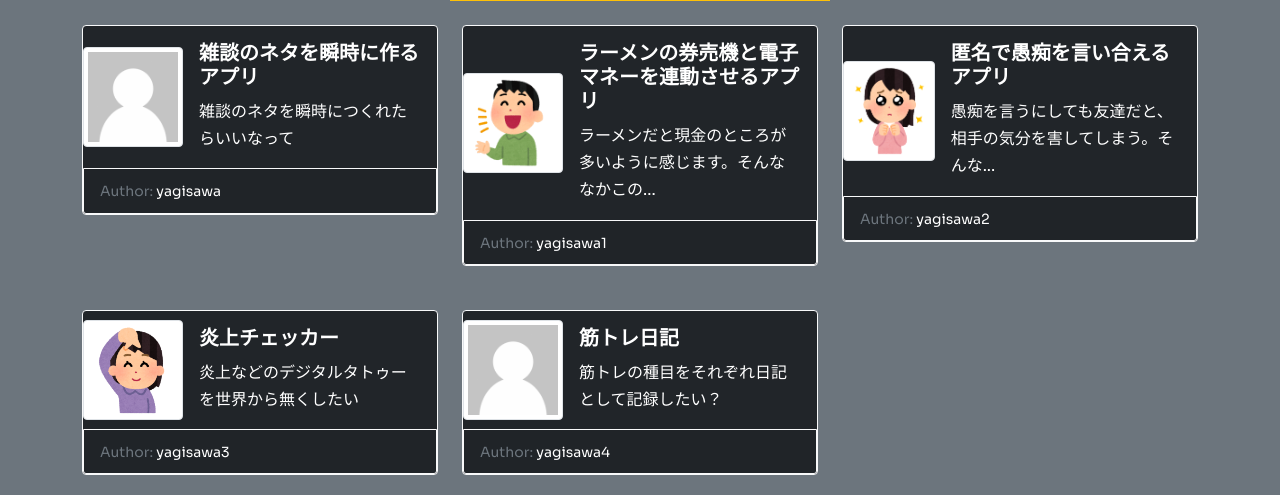
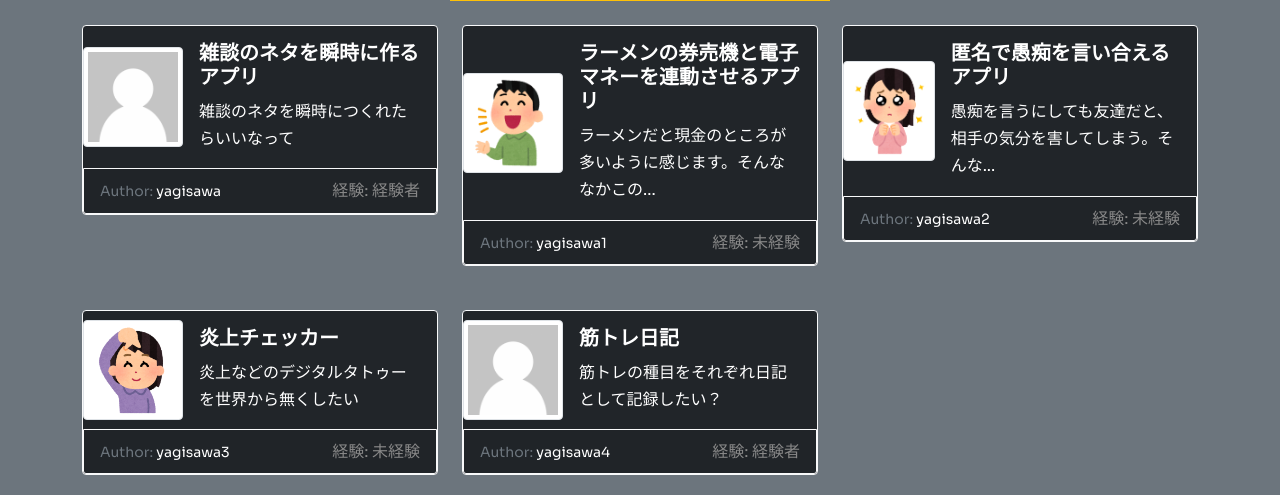
Before and after one commit to goat2130/Django-portfolio-first, a Django app: page / in a window 1280 px wide. Shown: the part 579-1074 px from the top of the page. Run offline with Django 4.2, Linux system fonts and the light colour scheme; data comes from the database, SQL or seed files in the repository; both versions use the stored data as it was after the commit.

Commit message:
feat1.90 経験欄追加

```diff
--- a/myapp/forms.py
+++ b/myapp/forms.py
@@ -31,4 +31,4 @@ class CommentForm(forms.ModelForm):
 class ProfileForm(forms.ModelForm):
     class Meta:
         model = Profile
-        fields = ('bio', 'website', 'location', 'avatar')
+        fields = ('bio', 'website', 'location', 'avatar', 'experience')
--- a/myapp/models.py
+++ b/myapp/models.py
@@ -32,6 +32,11 @@ class Post(models.Model):
         return self.title
 
 class Profile(models.Model):
+    EXPERIENCE_CHOICES = [
+        ('未経験', '未経験'),
+        ('経験者', '経験者'),
+    ]
+
     user = models.OneToOneField(User, on_delete=models.CASCADE)
     bio = models.TextField(max_length=500, blank=True)
     website = models.URLField(max_length=200, blank=True)
@@ -39,6 +44,7 @@ class Profile(models.Model):
     avatar = models.ImageField(upload_to='avatars/', blank=True, null=True)
     followers = models.ManyToManyField(User, related_name='following', blank=True)
     followers_count = models.PositiveIntegerField(default=0)
+    experience = models.CharField(max_length=10, choices=EXPERIENCE_CHOICES, default='未経験')
 
     def __str__(self):
         return self.user.username
--- a/myapp/templates/myapp/post_detail.html
+++ b/myapp/templates/myapp/post_detail.html
@@ -13,6 +13,11 @@
             </div>
             <p>投稿主： <a href="{% url 'profile' username=post.author %}">{{ post.author }}</a> 投稿日： {{ post.created_at }}</p>
             {% if user.is_authenticated and user == post.author %}
+
+            <div>
+              <p>経験: {{ post.author.profile.experience }}</p>
+            </div>
+
             <div>
               <a href="{% url 'post_edit' post.pk %}" class="btn btn-primary btn-sm border border-light">Edit</a>
               <a href="{% url 'post_delete' post.pk %}" class="btn btn-danger btn-sm border border-light" onclick="return confirm('削除した投稿は元に戻りません。本当に削除しますか？')">Delete</a>
--- a/myapp/templates/myapp/post_list.html
+++ b/myapp/templates/myapp/post_list.html
@@ -50,8 +50,13 @@
               </p>
             </div>
           </div>
-          <div class="card-footer border border-light">
-            <small class="text-muted">Author: <a href="{% url 'profile' post.author.username %}" class="text-white">{{ post.author.username }}</a></small>
+          <div class="card-footer border border-light d-flex justify-content-between">
+            <div>
+                <small class="text-muted">Author: <a href="{% url 'profile' post.author.username %}" class="text-white">{{ post.author.username }}</a></small>
+            </div>
+            <div>
+                <p class="mb-0">経験: {{ post.author.profile.experience }}</p>
+            </div>
           </div>
         </div>
       </div>
--- a/myapp/templates/myapp/profile.html
+++ b/myapp/templates/myapp/profile.html
@@ -26,6 +26,12 @@
               <p class="card-text text-white">{{ profile.website }}</p>
           </li>
       </ul>
+      {% if profile.experience %}
+      <div class="card-body border border-light">
+          <h5 class="card-title">経験</h5>
+          <p class="card-text text-white">{{ profile.experience }}</p>
+      </div>
+      {% endif %}
       <div class="card-body">
           <h5 class="card-title">Followers: {{ followers_count }}</h5>
           <a href="{% url 'followers' username=profile.user.username %}" class="card-link">View Followers</a>
```
Also changed, not shown: db.sqlite3, myapp/migrations/0014_profile_experience.py (added). Lines whose indentation alone changed are shown as unchanged.
